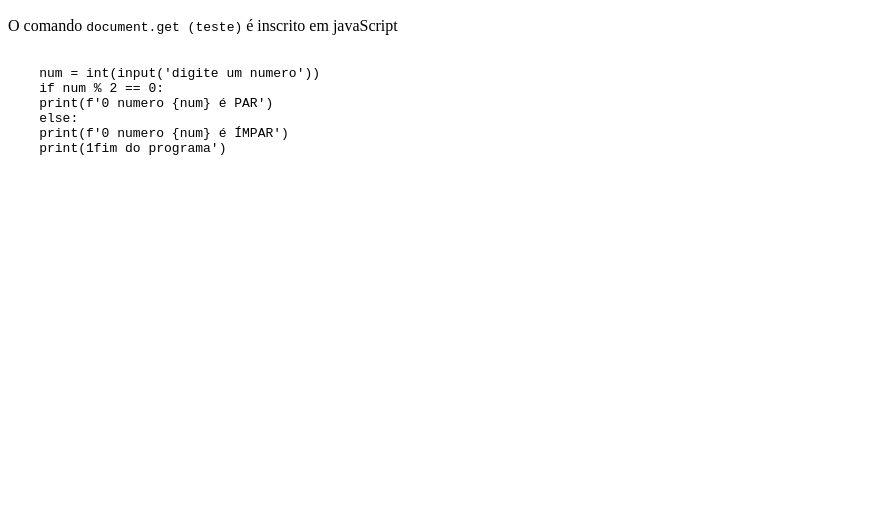
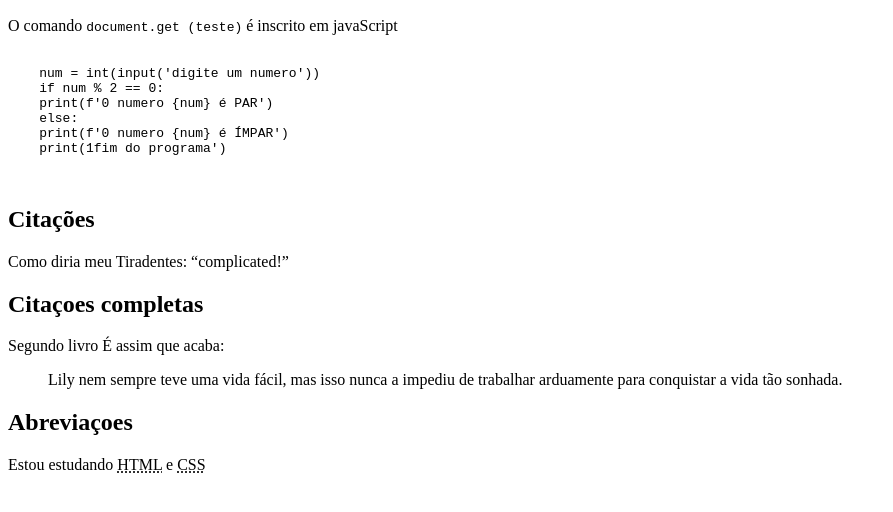
Before and after one commit to ThamyrisCabralArraes/exe009, a plain HTML site: page index.html in a window 1280 px wide. Shown: the part 110-622 px from the top of the page, without its empty margins (0-893 px from the left). Drawn offline with Linux system fonts and the light colour scheme.

Commit message:
Final da aula de formatação em HTML

```diff
--- a/index.html
+++ b/index.html
@@ -22,5 +22,15 @@
         </code>
     </pre>
     <!-- Usar o nome pre organiza o codigo, se quiser voltar selecionar tudo dentro do pre segura o ctrl e aperta TAB e para colocar mais pra frente aperta TAB -->
+    <h2>Citações</h2>
+    <p>Como diria meu Tiradentes: <q>complicated!</q> </p>
+    <h2>Citaçoes completas</h2>
+    <p>Segundo livro É assim que acaba:</p>
+    <blockquote cite="https://lelivros.love/book/baixar-livro-e-assim-que-acaba-colleen-hoover-em-pdf-epub-mobi-ou-ler-online/">
+        Lily nem sempre teve uma vida fácil, mas isso nunca a impediu de trabalhar arduamente para conquistar a vida tão sonhada.</blockquote>
+        <!-- Blockquote voce cita um livro e coloca em cite a página para diretos autorais -->
+        <h2>Abreviaçoes</h2>
+        <p>Estou estudando <abbr title="HyperText Markup Language">HTML</abbr> e <abbr title="Cascading Style Sheets">CSS</abbr> </p>
+
 </body>
 </html>
```
